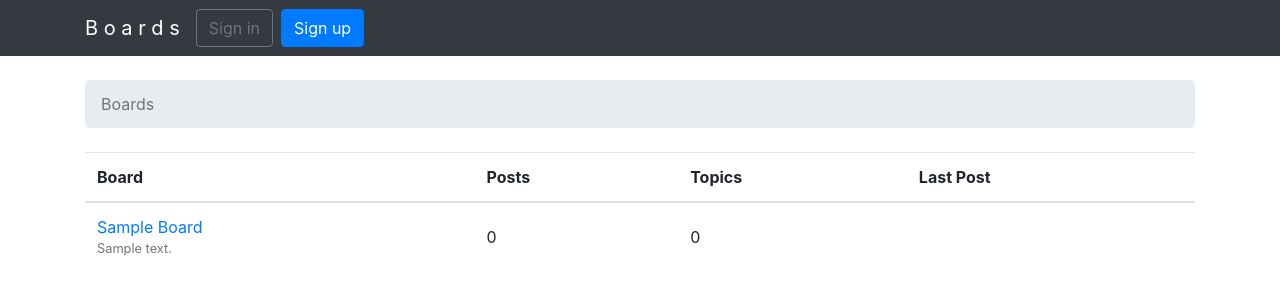
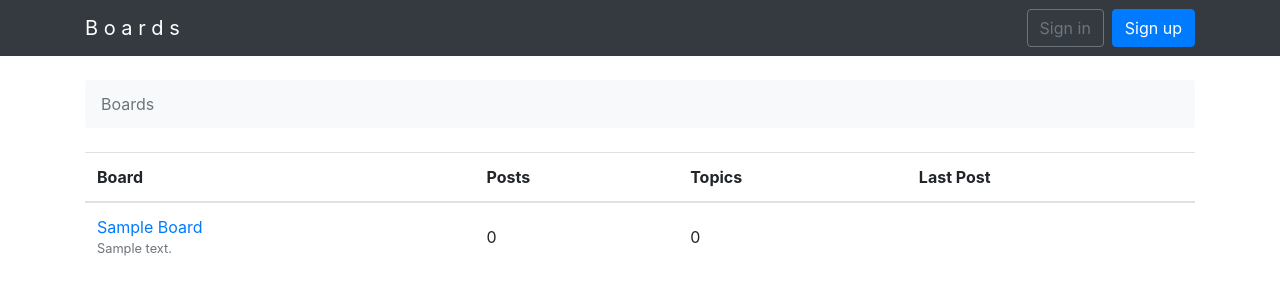
Before and after one commit to kavehkm/Boards, a Django app: page / in a window 1280 px wide. Shown: the top 300 px of the page. Run offline with Django 4.2, Linux system fonts and the light colour scheme; tables that the repository leaves empty hold one stand-in row (values such as "Sample post"); some libraries are stand-ins or nearby versions.

Commit message:
update base.html template to work proper with new versions of statics...

```diff
--- a/Boards/templates/base.html
+++ b/Boards/templates/base.html
@@ -22,7 +22,7 @@
             </button>
             <div class="collapse navbar-collapse" id="navbarNavDropdown">
                 {% if user.is_authenticated %}
-                <ul class="navbar-nav ms-auto">
+                <ul class="navbar-nav ml-auto">
                     <li class="nav-item dropdown">
                         <a class="nav-link dropdown-toggle" href="#" id="userMenu" data-toggle="dropdown" aria-haspopup="true" aria-expanded="false">
                             {{ user.username }}
@@ -32,10 +32,11 @@
                             <a class="dropdown-item" href="#">Change password</a>
                             <div class="dropdown-divider"></div>
                             <a class="dropdown-item" href="{% url 'signout' %}">Log out</a>
+                        </div>
                     </li>
                 </ul>
                 {% else %}
-                <form class="form-inline ms-auto">
+                <form class="form-inline ml-auto">
                     <a href="{% url 'signin' %}" class="btn btn-outline-secondary">Sign in</a>
                     <a href="{% url 'signup' %}" class="btn btn-primary ml-2">Sign up</a>
                 </form>
@@ -46,7 +47,7 @@
     <!-- end navbar -->
     <div class="container">
         <!-- breadcrumb -->
-        <ol class="breadcrumb my-4">
+        <ol class="breadcrumb my-4 bg-light">
         {% block bread %}
         {% endblock %}
         </ol>
@@ -58,7 +59,7 @@
     </div>
     <!-- js block -->
     {% block js %}
-    <script src="{% static 'js/jquery-3.2.1.min.js' %}"></script>
+    <script src="{% static 'js/jquery-3.6.0.min.js' %}"></script>
     <script src="{% static 'js/popper.min.js' %}"></script>
     <script src="{% static 'js/bootstrap.min.js' %}"></script>
     {% endblock %}
```
